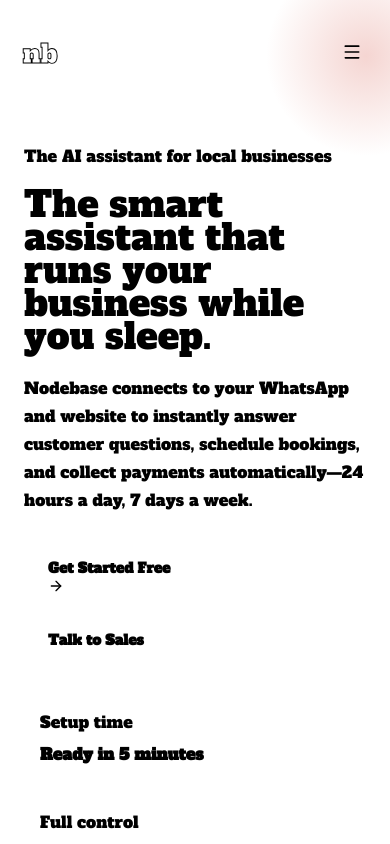
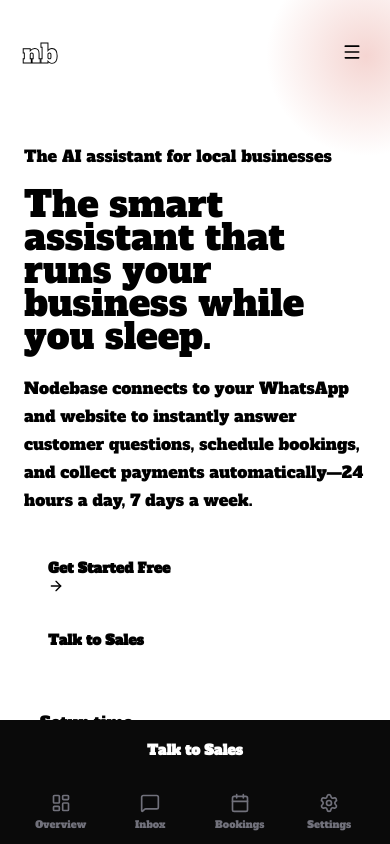
Before and after one commit to dhandebaz/node, a Next.js app: page / in a window 390 px wide. Shown: the top 844 px of the page. Built offline with nearby package versions, Linux system fonts and the light colour scheme; no server answers.

Commit message:
feat(ui): add global mobile CTA/nav across app

```diff
--- a/src/app/layout.tsx
+++ b/src/app/layout.tsx
@@ -5,6 +5,7 @@
 import { Toaster } from "@/components/ui/sonner";
 import { Providers } from "@/components/providers";
 import { getAppUrl } from "@/lib/runtime-config";
+import { MobileBottomNav } from "@/components/layout/MobileBottomNav";
 
 export const dynamic = "force-dynamic";
 
@@ -66,6 +67,7 @@
           {children}
           <Toaster />
         </Providers>
+        <MobileBottomNav />
       </body>
     </html>
   );
```
